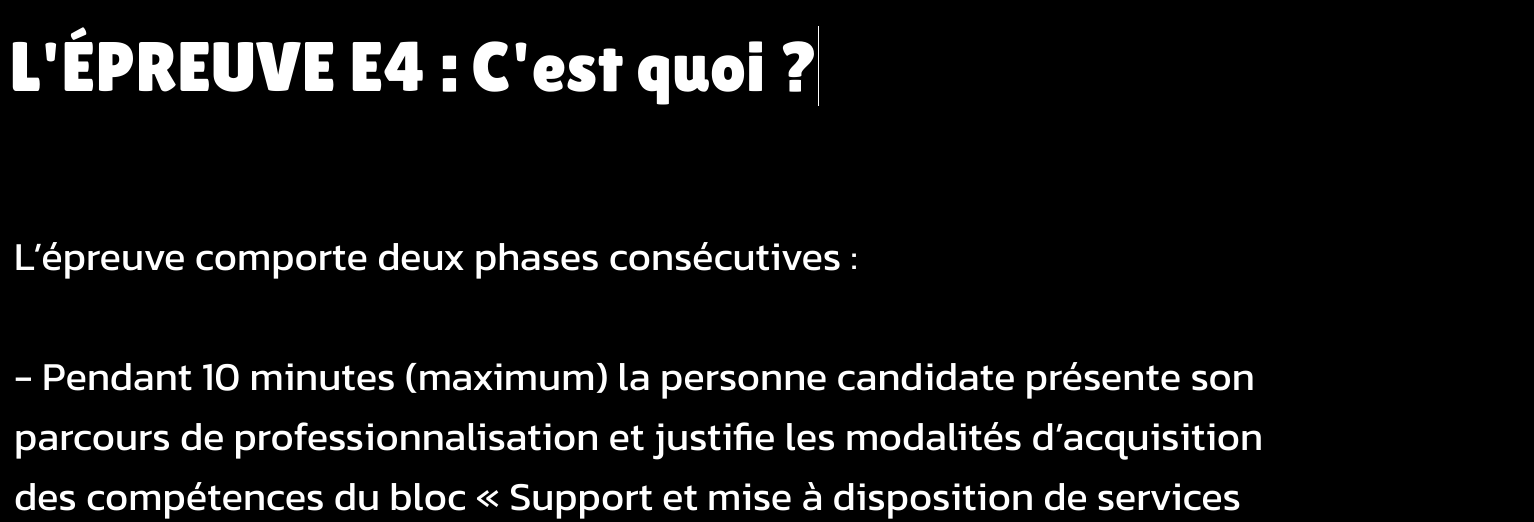
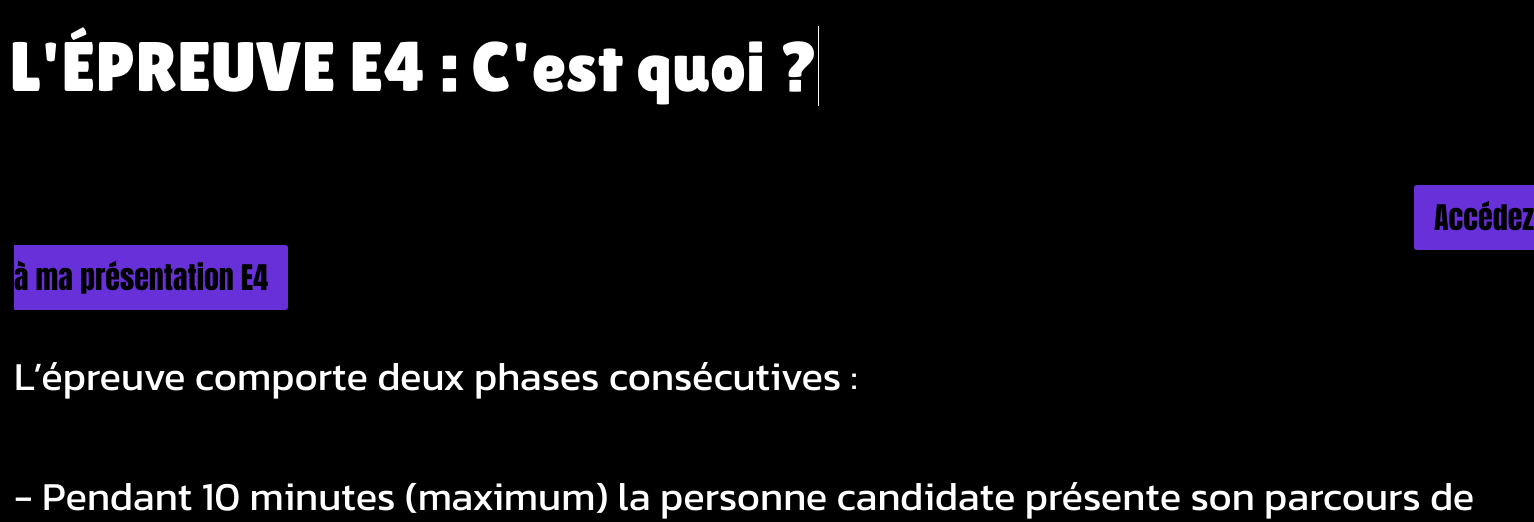
Before and after one commit to abdoullinho/abdou.mdn, a plain HTML site: page e4.html in a window 1280 px wide. Shown: the part 262-784 px from the top of the page, 1534 px wide, since content can reach past the window. Drawn offline with Linux system fonts and the light colour scheme.

Commit message:
portfolioo3

```diff
--- a/e4.html
+++ b/e4.html
@@ -53,6 +53,9 @@
 
 
   <div class="e4">
+
+    <a href="https://votrelien.com" target="blank" class="petit-bouton">Accédez à ma présentation E4 </a>
+
 <p>
 
     L’épreuve comporte deux phases consécutives :
@@ -66,6 +69,5 @@
 
 
 
-
 </body>
 </html>
--- a/styles.css
+++ b/styles.css
@@ -576,3 +576,24 @@ font-family: Impact, Haettenschweiler, 'Arial Narrow Bold', sans-serif;
         margin-left: -805px;
         margin-top: 230px;
                       }
+
+                      .petit-bouton {
+                        padding: 10px 20px;
+                        font-size: 30px;
+                        background-color: #6830d9;
+                        color: black;
+                        border: none;
+                        border-radius: 3px;
+                        cursor: pointer;
+                        text-decoration: none;
+                        font-family: Impact, Haettenschweiler, 'Arial Narrow Bold', sans-serif;
+                        margin-left: 1400px;
+                        margin-bottom: 100px;
+                        margin-top: 1000px;
+                        height: 500px;
+                        width: 500px;
+                    }
+
+                    .petit-bouton:hover {
+                        background-color: #ffffff;
+                    }
```
